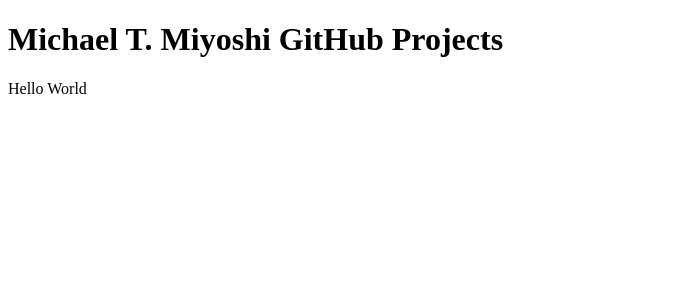
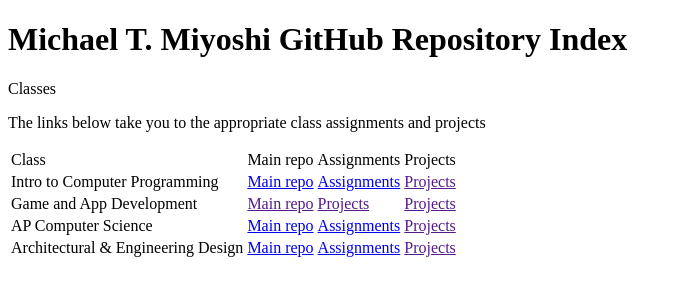
Before and after one commit to MichaelTMiyoshi/michaeltmiyoshi.github.io, a plain HTML site: page index.html in a window 1280 px wide. Shown: the whole page, without its empty margins (0-682 px from the left). Drawn offline with Linux system fonts and the light colour scheme.

Commit message:
Update index.html

```diff
--- a/index.html
+++ b/index.html
@@ -1,7 +1,40 @@
 <!DOCTYPE html>
 <html>
 <body>
-<h1>Michael T. Miyoshi GitHub Projects</h1>
-<p>Hello World</p>
+<h1>Michael T. Miyoshi GitHub Repository Index</h1>
+<p>Classes</p>
+<p>The links below take you to the appropriate class assignments and projects</p>
+<table>
+  <tr>
+    <td>Class</td>
+    <td>Main repo</td>
+    <td>Assignments</td>
+    <td>Projects</td>
+  </tr>
+  <tr>
+    <td>Intro to Computer Programming</td>
+    <td><a href="https://github.com/MichaelTMiyoshi/CSharpWithMiyoshi" target="_blank">Main repo</a></td>
+    <td><a href="https://github.com/MichaelTMiyoshi/CSharpWithMiyoshi/tree/main/Problems" target="_blank">Assignments</a></td>
+    <td><a href="" target="_blank">Projects</a></td>
+  </tr>
+  <tr>
+    <td>Game and App Development</td>
+    <td><a href="" target="_blank">Main repo</a></td>
+    <td><a href="" target="_blank">Projects</a></td>
+    <td><a href="" target="_blank">Projects</a></td>
+  </tr>
+  <tr>
+    <td>AP Computer Science</td>
+    <td><a href="https://github.com/MichaelTMiyoshi/JavaWithMiyoshi" target="_blank">Main repo</a></td>
+    <td><a href="https://github.com/MichaelTMiyoshi/JavaWithMiyoshi/tree/master/Problems" target="_blank">Assignments</a></td>
+    <td><a href="" target="_blank">Projects</a></td>
+  </tr>
+  <tr>
+    <td>Architectural & Engineering Design</td>
+    <td><a href="https://github.com/MichaelTMiyoshi/DesignWithMiyoshi" target="_blank">Main repo</a></td>
+    <td><a href="https://github.com/MichaelTMiyoshi/DesignWithMiyoshi/tree/master/Problems" target="_blank">Assignments</a></td>
+    <td><a href="" target="_blank">Projects</a></td>
+  </tr>
+</table>
 </body>
 </html>
```
